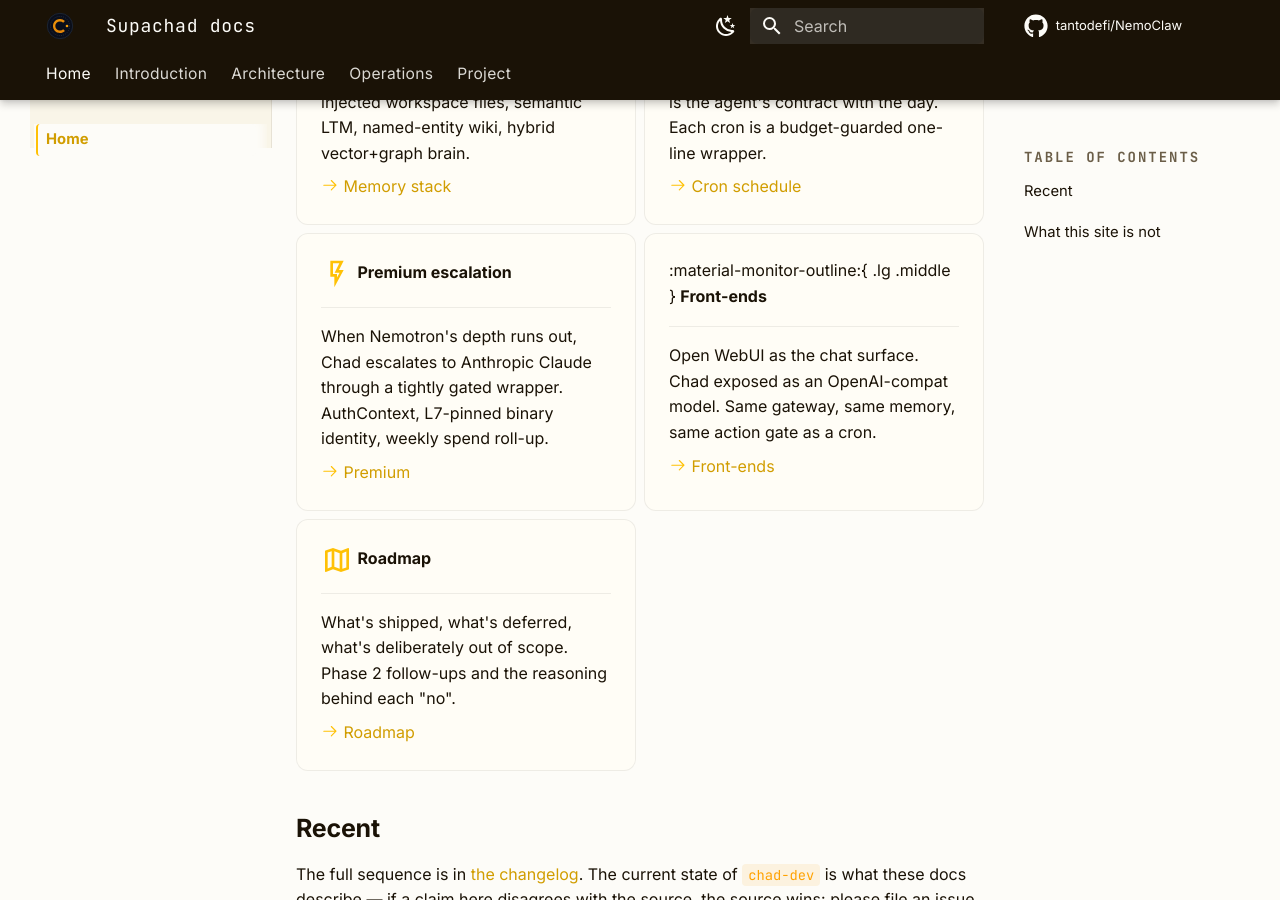
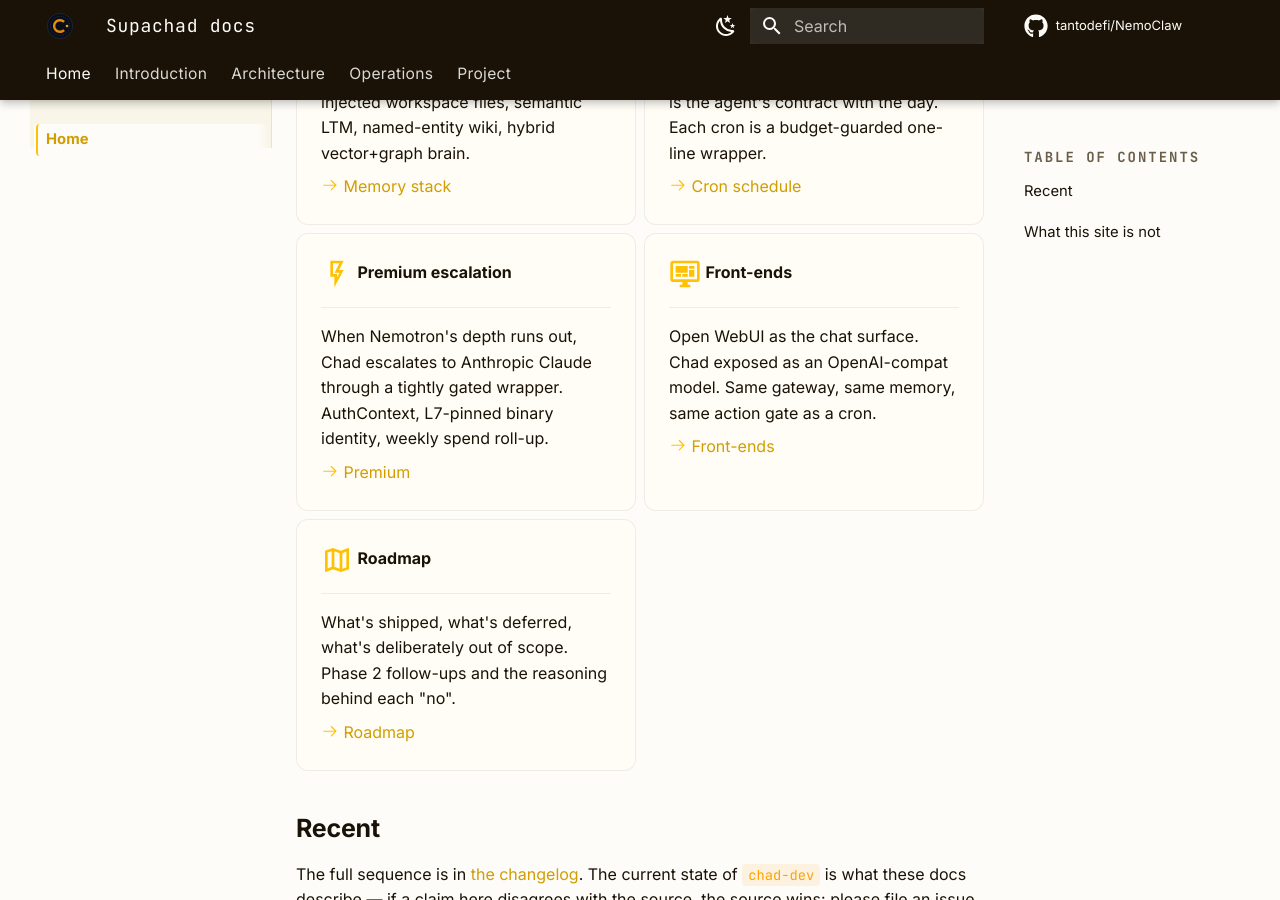
Before and after one commit to tantodefi/supachad-docs, an MkDocs documentation site: the page built from docs/index.md, in a window 1280 px wide and 900 px high, scrolled down 1013 px. Built offline with MkDocs 1.6.1 and Material for MkDocs 9.7.7, drawn with Linux system fonts in a browser that asks for light colours; comment, search, counter and statistics services are not loaded.

Commit message:
fix(docs): swap material-monitor-outline → material-monitor-dashboard
material-monitor-outline doesn't exist in the mkdocs-material twemoji
index — the literal :material-monitor-outline:{ .lg .middle } text was
rendering as-is on the landing card for Front-ends while every other
icon (rocket-launch, cube-outline, shield-lock-outline, etc.) rendered
to inline SVG correctly.

Material Design Icons doesn't carry outline variants for every icon;
'monitor-dashboard' is the closest equivalent and matches the visual
weight of the rest of the row.

Verified post-build: the rendered HTML now wraps the icon in
<span class='twemoji lg middle'><svg>...</svg></span>.

Co-Authored-By: Claude Opus 4.7 (1M context) <noreply@anthropic.com>

```diff
--- a/docs/index.md
+++ b/docs/index.md
@@ -78,7 +78,7 @@ how Chad works.
 
     [:octicons-arrow-right-24: Premium](premium.md)
 
--   :material-monitor-outline:{ .lg .middle } **Front-ends**
+-   :material-monitor-dashboard:{ .lg .middle } **Front-ends**
 
     ---
 
```
